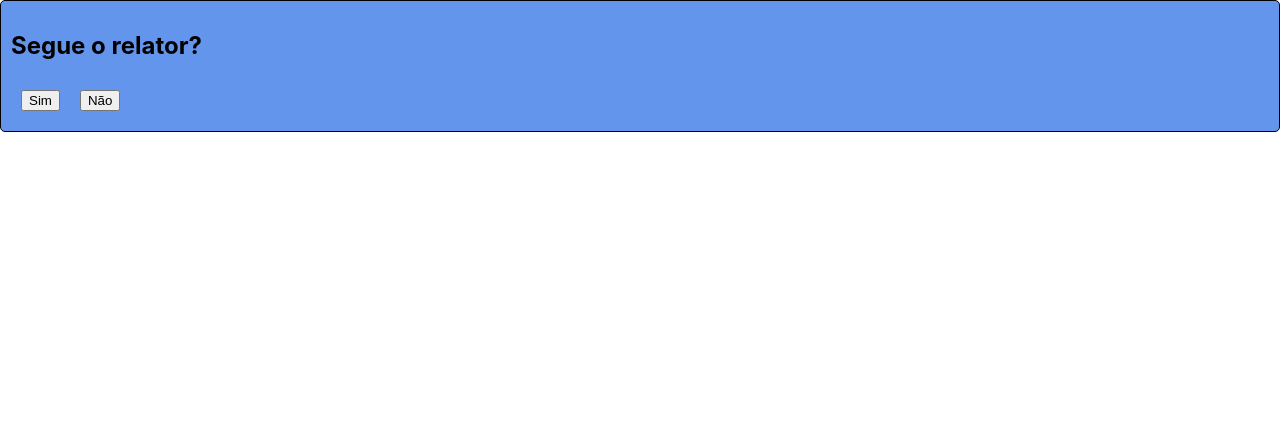
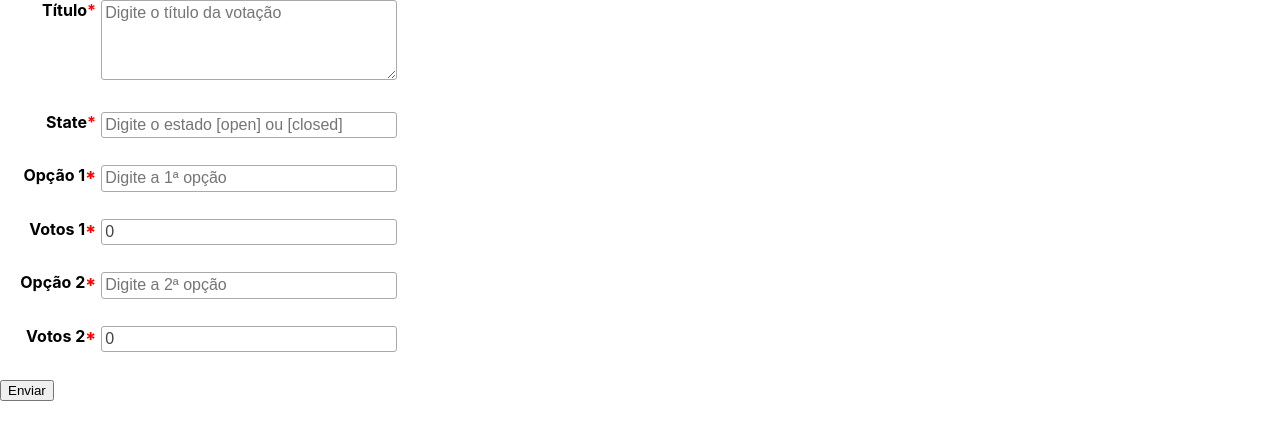
Before and after one commit to Kathamala/Frameworks-Unidade-2, a React (Create React App) app in the folder voting-card/: page / in a window 1280 px wide. Shown: the top 440 px of the page. Built offline with nearby package versions, Linux system fonts and the light colour scheme.

Commit message:
Implementa versão incial da votação com formulário em react

```diff
--- a/voting-card/src/App.js
+++ b/voting-card/src/App.js
@@ -1,29 +1,13 @@
-import logo from './logo.svg';
 import './App.css';
-import VotingCard from './components/VotingCard';
-import React, { useState } from 'react';
+import React from 'react';
 import './components/styles.css'
-
-const options = [
-  {
-    text: "Sim",
-    votes: 5
-  },
-  {
-    text: "Não",
-    votes: 2
-  }
-]
-
-function increaseChoice(index){
-  options[index].votes++;
-}
+import BoothForm from './components/BoothForm';
 
 function App() {
 
   return (
     <div>
-      <VotingCard title="Segue o relator?" state="open" options={ options } onChose={ increaseChoice }/>
+      <BoothForm></BoothForm>
     </div>
 
   );
--- /dev/null
+++ b/voting-card/src/components/BoothForm.js
@@ -0,0 +1,193 @@
+import React from 'react';
+import { minLengthValidation, requiredValidation, requiredIsANumber, openOrClosed } from './validations';
+import VotingCard from './VotingCard';
+import Input from './Input';
+
+//let form = true;
+const options = [
+    {
+        text: '',
+        votes: 0
+    },
+    {
+        text: '',
+        votes: 0
+    }
+];
+
+function increaseChoice(index){
+    options[index].votes++;
+}
+
+const validate = {
+    statement: (value) => minLengthValidation(3, value),
+    votingState: openOrClosed,
+    option1: requiredValidation,
+    option2: requiredValidation,
+    votes1: requiredIsANumber,
+    votes2: requiredIsANumber,
+}
+
+export default class BoothForm extends React.Component{
+    constructor(props){
+        super(props)
+        this.state = {
+            cabine: {
+                statement: '',
+                votingState: '',
+                option1: '',
+                votes1: 0,
+                option2: '',
+                votes2: 0
+            },
+            errors: {},
+            touched: {},
+            form: true
+        }
+        //form = true
+        this.onChange = this.onChange.bind(this)
+        this.onSubmit = this.onSubmit.bind(this)
+        this.onBlur = this.onBlur.bind(this)
+    }
+
+    onChange(event){
+        const { name, value } = event.target
+        this.setState((state) => ({
+            ...state,
+            cabine: { ...state.cabine, [name]: value },
+            touched: { ...state.touched, [name]: true}
+        }))
+    }
+
+    onSubmit(event){
+        event.preventDefault()
+
+        const cabine = this.state.cabine
+
+        const validation = Object.keys(cabine).reduce((acc, key) => {
+            const error = validate[key] && validate[key](cabine[key])
+            return {
+                errors: {
+                    ...acc.errors,
+                    ...(error && { [key]: error })
+                },
+                touched: {
+                    ...acc.touched,
+                    ...{ [key]: true }
+                }
+            }
+        }, {})
+
+        this.setState((state) => ({
+            ...state,
+            errors: validation.errors,
+            touched: validation.touched
+        }))
+
+        const errorValues = Object.values(validation.errors)
+        const touchedValues = Object.values(validation.touched)
+        const errorsIsEmpty = errorValues.length === 0
+        const touchedAll = touchedValues.length === Object.values(cabine).length
+        const allTrue = touchedValues.every((t) => t === true)
+
+        if (errorsIsEmpty && touchedAll && allTrue) {
+            this.state.form = false
+
+        }
+
+    }
+
+    onBlur(event){
+        const {name, value} = event.target
+        const { [name]: removedError,  ...rest } = this.state.errors
+        const error = validate[name] ? validate[name](value) : null
+        const errorValue = this.state.touched[name] ? error : null
+
+        this.setState((state) => ({
+            ...state,
+            errors: {
+                ...rest,
+                [name]: errorValue
+            }
+        }))
+    }
+
+    render(){
+        const commonProps = {
+            values: this.state.cabine,
+            errors: this.state.errors,
+            touched: this.state.touched,
+            onChange: this.onChange,
+            onBlur: this.onBlur
+        }
+
+        if(this.state.form){
+            return (
+                <form onSubmit={this.onSubmit}>
+                    <Input
+                        type="textarea"
+                        label="Título"
+                        name="statement"
+                        placeholder="Digite o título da votação"
+                        isRequired={true}
+                        {...commonProps}
+                    />
+
+                    <Input
+                        label="State"
+                        name="votingState"
+                        placeholder="Digite o estado [open] ou [closed]"
+                        isRequired={true}
+                        {...commonProps}
+                    />
+
+                    <Input
+                        label="Opção 1"
+                        name="option1"
+                        placeholder="Digite a 1ª opção"
+                        isRequired={true}
+                        {...commonProps}
+                    />
+                    <Input
+                        label="Votos 1"
+                        name="votes1"
+                        placeholder="Digite a quantidade de votos da 1ª opção"
+                        isRequired={true}
+                        {...commonProps}
+                    />
+                    <Input
+                        label="Opção 2"
+                        name="option2"
+                        placeholder="Digite a 2ª opção"
+                        isRequired={true}
+                        {...commonProps}
+                    />
+                   <Input
+                        label="Votos 2"
+                        name="votes2"
+                        placeholder="Digite a quantidade de votos da 2ª opção"
+                        isRequired={true}
+                        {...commonProps}
+                    />
+                <input type="submit" value="Enviar" />
+                </form>
+            )
+        } else{
+
+            options[0] = {
+                text: this.state.cabine.option1,
+                votes: parseInt(this.state.cabine.votes1)
+            }
+
+            options[1] = {
+                text: this.state.cabine.option2,
+                votes: parseInt(this.state.cabine.votes2)
+            }
+
+            return(
+                <VotingCard title={this.state.cabine.statement} state={this.state.cabine.votingState} options={ options } onChose={increaseChoice}/>
+            )
+        }
+
+    }
+}
--- /dev/null
+++ b/voting-card/src/components/Input.js
@@ -0,0 +1,54 @@
+import React from 'react'
+
+function Label({ label, isRequired }) {
+  return (
+    <label className="label">
+      {label}
+      {isRequired && <span style={{ color: 'red' }}>*</span>}
+    </label>
+  )
+}
+
+function Error({ touched, error }) {
+  return (
+    <div>
+      <div className="error">{touched && error}</div>
+    </div>
+  )
+}
+
+export default function Input({
+  type, // input (detfault) ou textarea
+  label, // label (opcional)
+  name, // identificador
+  placeholder,
+  values,
+  onChange,
+  onBlur,
+  isRequired,
+  touched,
+  errors
+}) {
+  const commonProps = {
+    name,
+    value: values[name],
+    placeholder,
+    onChange,
+    onBlur,
+    className: errors[name] ? 'input-error' : ''
+  }
+  return (
+    <div className="form-item">
+      <Label label={label} isRequired={isRequired} />
+      <div>
+        {
+          {
+            input: <input type="text" {...commonProps} />,
+            textarea: <textarea rows="4" {...commonProps} />
+          }[type || 'input']
+        }
+        <Error touched={touched[name]} error={errors[name]} />
+      </div>
+    </div>
+  )
+}
--- a/voting-card/src/components/Result.js
+++ b/voting-card/src/components/Result.js
@@ -7,6 +7,8 @@ export default function Result(props) {
     for(var i=0; i < props.choices.length; i++){
         totalVotes += props.choices[i].votes;
     }
+
+    console.log(props.choices);
 
     const results = props.choices.map((choice, index) => (
         <p key={index.toString()}>
--- a/voting-card/src/components/VotingCard.js
+++ b/voting-card/src/components/VotingCard.js
@@ -16,7 +16,10 @@ export default function VotingCard(props) {
     function select(optionIndex) {
         setState("closed");
         props.onChose(optionIndex);
-        console.log(optionIndex);
+    }
+
+    function goBack(){
+        props.onReturn();
     }
 
     if(state === "open"){
@@ -39,69 +42,5 @@ export default function VotingCard(props) {
                 <h1>NOT FOUND</h1>
             </div>
         )
-    }
+    };
 }
-
-
-
-
-
-
-
-
-
-
-
-
-
-
-
-
-
-/*
-export default function VotingCard(props) {
-    var initVotes = [];
-    for(var i=0; i<props.options.choices.length; i++){
-        initVotes[i] = 0;
-    }
-    const [votes, setVotes] = useState(initVotes);
-    const [state, setState] = useState(props.state);
-
-    function select(optionIndex) {
-        var tempVotes = votes;
-        tempVotes[optionIndex]++;
-        setVotes(tempVotes);
-        setState("closed");
-        console.log(votes);
-    }
-
-    function voteAgain(){
-        setState("open");
-    }
-
-    const title = props.title;
-
-    if(state === "open"){
-        return (
-            <div className="votingCard">
-                <h2>{ title }</h2>
-                <br/><br/>
-                <VotingBooth choices={ props.options.choices } onSelect={ select }/>
-            </div>
-        )
-    } else if(state === "closed"){
-        return (
-            <div className="votingCard">
-                <h2>{ title }</h2>
-                <Result choices={ props.options.choices } votes={ votes }/>
-                <button onClick= { voteAgain }>Vote again</button>
-            </div>
-        )
-    } else{
-        return (
-            <div>
-                <h1>NOT FOUND</h1>
-            </div>
-        )
-    }
-}*/
--- a/voting-card/src/components/styles.css
+++ b/voting-card/src/components/styles.css
@@ -8,3 +8,37 @@
 .choices{
     margin: 10px;
 }
+
+.form-item {
+    display: flex;
+    margin-bottom: 1.7rem;
+  }
+
+.label {
+    min-width: 6rem;
+    text-align: right;
+    margin-right: 5px;
+    font-weight: bold;
+  }
+
+  .error {
+    position: absolute;
+    color: red;
+    font-style: italic;
+    font-size: smaller;
+  }
+
+  input[type='text'],
+  textarea {
+    border-radius: 3px;
+    font-size: 12pt;
+    font-family: Arial, Helvetica, sans-serif;
+    width: 18rem;
+    border: 1px solid #aaa;
+    padding: 0.2em;
+    color: #444;
+  }
+
+  .input-error {
+    border: 1px solid red !important;
+  }
--- /dev/null
+++ b/voting-card/src/components/validations.js
@@ -0,0 +1,31 @@
+export function minLengthValidation(minLength, value){
+    if(value.trim().length < minLength){
+        return `Este campo requer pelo menos ${minLength} caracteres`
+    }
+
+    return null
+}
+
+export function requiredValidation(value){
+    if(value.trim() === ''){
+        return 'Este campo é obrigatório'
+    }
+
+    return null
+}
+
+export function requiredIsANumber(value){
+    if(isNaN(value)){
+        return 'Este campo deve conter um valor numérico'
+    }
+
+    return null
+}
+
+export function openOrClosed(value){
+    if(value != 'open' && value != 'closed'){
+        return 'Este campo deve conter [open] ou [closed] como resposta'
+    }
+
+    return null
+}
```
Also changed, not shown: 1 other file (tests, documents, lock files or other folders).
